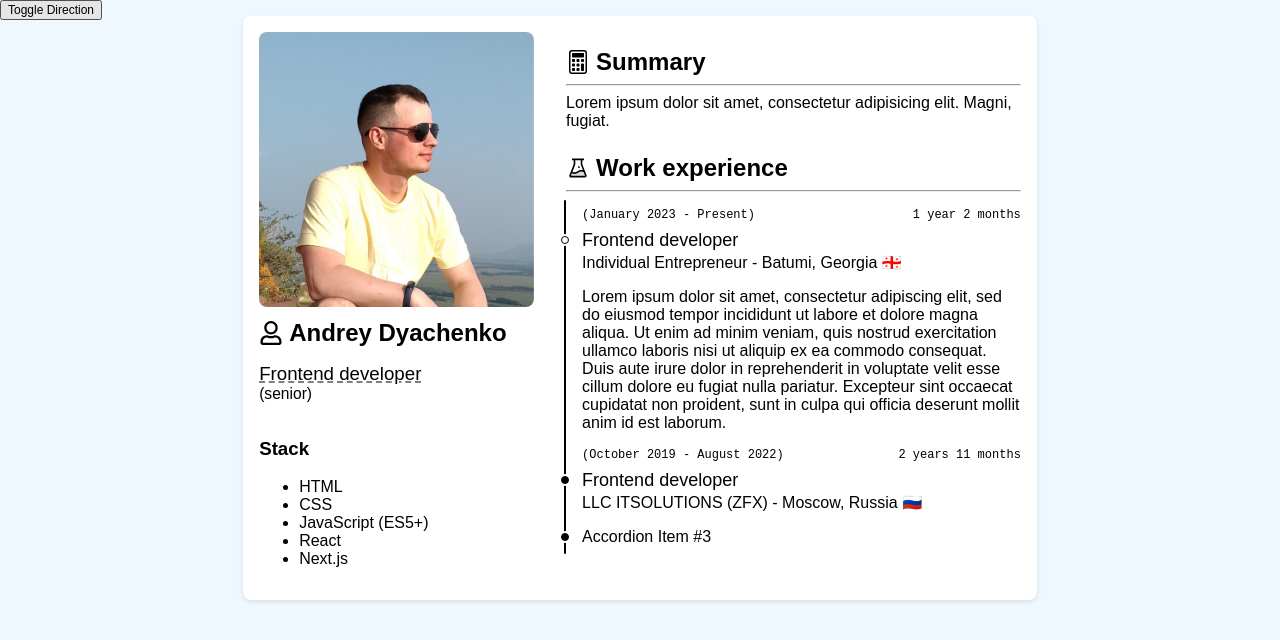
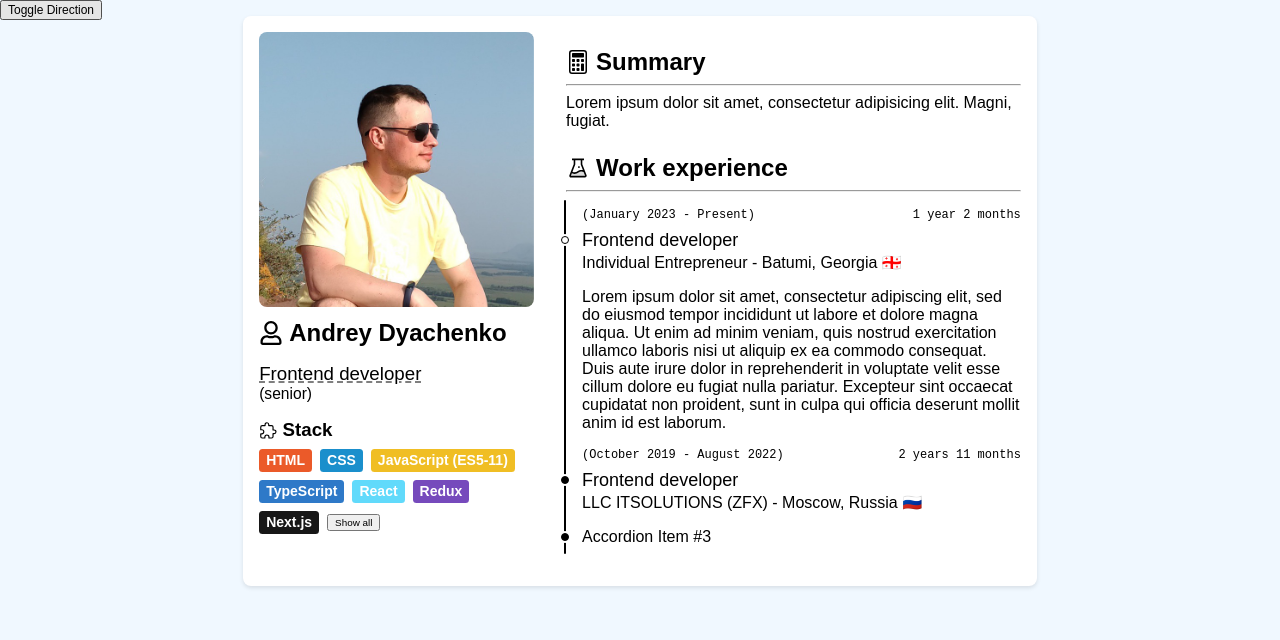
Before and after one commit to Andrew-Dyachenko/cv, a Next.js app: page / in a window 1280 px wide. Shown: the top 640 px of the page. Built offline with nearby package versions, Linux system fonts and the light colour scheme; a web font is replaced by a local one.

Commit message:
feat: tags component

```diff
--- a/src/app/layout.tsx
+++ b/src/app/layout.tsx
@@ -29,7 +29,7 @@ const font = Sofia_Sans({
 		"500",
 		"600",
 		"700",
-		// "800",
+		"800",
 		// "900",
 		// "1000",
 	],
--- a/src/components/Aside/Aside.module.scss
+++ b/src/components/Aside/Aside.module.scss
@@ -1,5 +1,7 @@
-@use '../../styles/conf';
-@use '../../styles/conf/fibonacci';
+@use "sass:math";
+@use "sass:color";
+@use "../../styles/conf";
+@use "../../styles/conf/fibonacci";
 
 .aside {
 	display: flex;
@@ -46,7 +48,7 @@
 		@media (max-width: #{conf.$s - 1}) {
 			flex-wrap: wrap;
 			align-items: center;
-			column-gap: .25em;
+			column-gap: 0.25em;
 		}
 
 		@media (min-width: conf.$s) {
@@ -58,3 +60,145 @@
 		}
 	}
 }
+
+.stack {
+	display: flex;
+	flex-direction: column;
+	row-gap: 0.5rem;
+	margin: 0;
+
+	&__title {
+		display: flex;
+		align-items: center;
+		margin: 0;
+	}
+
+	&__icon {
+		margin-inline-end: 0.25em;
+	}
+
+	&__list {
+		display: flex;
+		flex-wrap: wrap;
+		list-style: none;
+		margin: 0;
+		padding: 0;
+		gap: 0.5rem 0.5rem;
+	}
+
+	&__item {
+		$-item: &;
+		font-size: math.div(14, 16) + 0em;
+		padding: 0.25em 0.5em;
+		border-radius: 0.25em;
+		background: silver;
+		font-weight: 800;
+		color: #fff;
+
+		&--html {
+			background-color: color.mix(#e44d27, #f1672b);
+		}
+
+		&--css {
+			background-color: color.mix(#1073ba, #24abdd);
+		}
+
+		&--javascript_es5-11_ {
+			background-color: #f0be24;
+			// background-color: color.mix(#e4a125, #f0be24);
+			// background-color: #f5dc3d;
+			// color: #2c2e2c;
+		}
+
+		&--typescript {
+			background-color: #2e79c8;
+		}
+
+		&--react {
+			background-color: #61dafb;
+		}
+
+		&--redux {
+			background-color: #764abc;
+		}
+
+		&--next_js {
+			background-color: #171717;
+		}
+
+		&--emails {
+			background-color: #eb4132;
+		}
+
+		&--sass {
+			background-color: #d0659a;
+		}
+
+		&--bootstrap {
+			background-color: #7531fb;
+		}
+
+		&--bem {
+			background-color: color.mix(#052433, #2ec6f1);
+		}
+
+		&--pug {
+			background-color: #a86454;
+		}
+
+		&--jest {
+			background-color: color.mix(#3b3738, #c53d16);
+		}
+
+		&--enzyme {
+			background-color: #ff5a60;
+		}
+
+		&--vue {
+			// background-color: color.mix(#31475e, #3fba84);
+			background-color: #3fba84;
+		}
+
+		&--jquery {
+			background-color: color.mix(#1d2e3b, #23ace2);
+			// background-color: #1d2e3b;
+		}
+
+		&--rest {
+			background-color: #002c52;
+		}
+
+		&--websocket {
+			background-color: color.mix(#e44b24, #f16427);
+		}
+
+		&--parcel {
+			background-color: #e6b37c;
+		}
+
+		&--gulp {
+			background-color: #dc4546;
+		}
+
+		&--grunt {
+			background-color: #fba91a;
+		}
+
+		&--webpack {
+			background-color: color.mix(#1c78c1, #8ed6fa);
+		}
+
+		&--zurb-emails {
+			background-color: #cd7791;
+		}
+
+		&--liquid {
+			background: color.mix(#0f83cd, #fff);
+		}
+	}
+
+	&__toggle {
+		font-size: fibonacci.$asymp-xxxl + 0rem;
+		align-self: center;
+	}
+}
--- a/src/components/Aside/Aside.tsx
+++ b/src/components/Aside/Aside.tsx
@@ -2,7 +2,9 @@ import Image from "next/image";
 import styles from "./Aside.module.scss";
 import profile from "../../../public/profile.jpg";
 import { FaRegUser } from "react-icons/fa";
-import Accordion from "@/components/Experience";
+// import Accordion from "@/components/Experience";
+import { IoExtensionPuzzleOutline } from "react-icons/io5";
+import Tags from "@/components/Tags";
 
 export default function Aside() {
 	return (
@@ -17,7 +19,8 @@ export default function Aside() {
 					alt="Picture of the author"
 				/>
 				<figcaption className={styles.aside__figcaption}>
-					<FaRegUser className={styles["aside__figcaption-icon"]} /> Andrey Dyachenko
+					<FaRegUser className={styles["aside__figcaption-icon"]} /> Andrey
+					Dyachenko
 				</figcaption>
 			</figure>
 			<h3 className={styles.aside__occupation}>
@@ -29,18 +32,41 @@ export default function Aside() {
 				</abbr>{" "}
 				<small className={styles["aside__occupation-level"]}>(senior)</small>
 			</h3>
-			<div className={styles.aside__stack}>
-				<h3 className={styles["aside__stack-title"]}>
-					Stack
+			<div className={styles.stack}>
+				<h3 className={styles.stack__title}>
+					<IoExtensionPuzzleOutline className={styles.stack__icon} /> Stack
 				</h3>
-				<ul>
-					<li>HTML</li>
-					<li>CSS</li>
-					<li>JavaScript (ES5+)</li>
-					<li>React</li>
-					<li>Next.js</li>
+				<Tags
+					list={[
+						"HTML",
+						"CSS",
+						"JavaScript (ES5-11)",
+						"TypeScript",
+						"React",
+						"Redux",
+						"Next.js",
+						"Emails",
+						"SASS",
+						"Bootstrap",
+						"BEM",
+						"PUG",
+						"Jest",
+						"Enzyme",
+						"Vue",
+						"jQuery",
+						"REST",
+						"WebSocket",
+						"Parcel",
+						"Gulp",
+						"Grunt",
+						"Webpack",
+						"ZURB-Emails",
+						"Liquid"
 
-				</ul>
+					]}
+					count={7}
+					className={styles}
+				/>
 			</div>
 		</aside>
 	);
--- /dev/null
+++ b/src/components/Tags/Tags.tsx
@@ -0,0 +1,48 @@
+"use client";
+
+import React, { useState } from "react";
+import clsx from "clsx";
+
+type ClassNames = {
+	[key: string]: string;
+};
+
+export default function Tags<T extends ClassNames>({
+	list = [],
+	className,
+	count = 6,
+}: {
+	list: Array<string>;
+	className: T;
+	count?: number;
+}) {
+	const [showAll, setShowAll] = useState(false);
+
+	return (
+		<ul className={className.stack__list}>
+			{list.slice(0, showAll ? list.length : count).map((tag) => (
+				<li
+					key={tag}
+					className={clsx(
+						className.stack__item,
+						className[
+							`stack__item--${tag
+								.toLowerCase()
+								.replace(/\s/gim, "")
+								.replace(/[\(\)\.]/gim, "_")}`
+						],
+					)}
+				>
+					{tag}
+				</li>
+			))}
+			<button
+				className={className.stack__toggle}
+				type="button"
+				onClick={() => setShowAll((prev) => !prev)}
+			>
+				{showAll ? "Hide" : "Show all"}
+			</button>
+		</ul>
+	);
+}
--- /dev/null
+++ b/src/components/Tags/index.ts
@@ -0,0 +1 @@
+export { default } from './Tags' // re-export the default export
```
